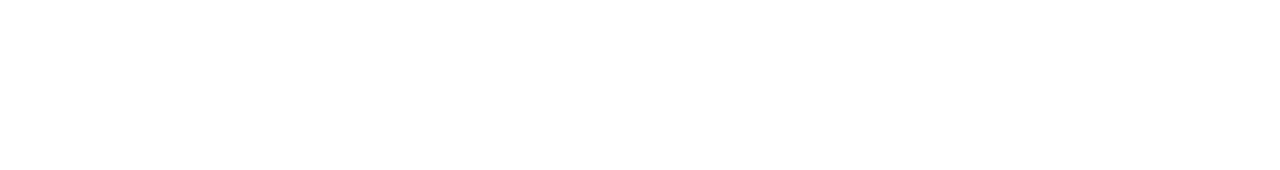
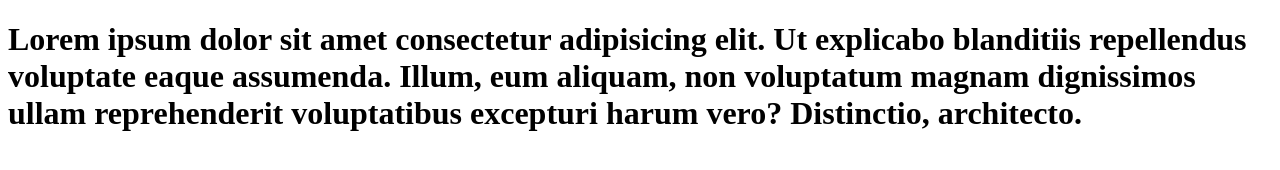
Before and after one commit to AlessaMarlene/PruebaGIT, a website: page index.html in a window 1280 px wide. Drawn offline with Linux system fonts and the light colour scheme.

Commit message:
index.html modified

```diff
--- a/index.html
+++ b/index.html
@@ -7,6 +7,6 @@
     <title>Document</title>
 </head>
 <body>
-
+    <h1>Lorem ipsum dolor sit amet consectetur adipisicing elit. Ut explicabo blanditiis repellendus voluptate eaque assumenda. Illum, eum aliquam, non voluptatum magnam dignissimos ullam reprehenderit voluptatibus excepturi harum vero? Distinctio, architecto.</h1>
 </body>
 </html>
```
